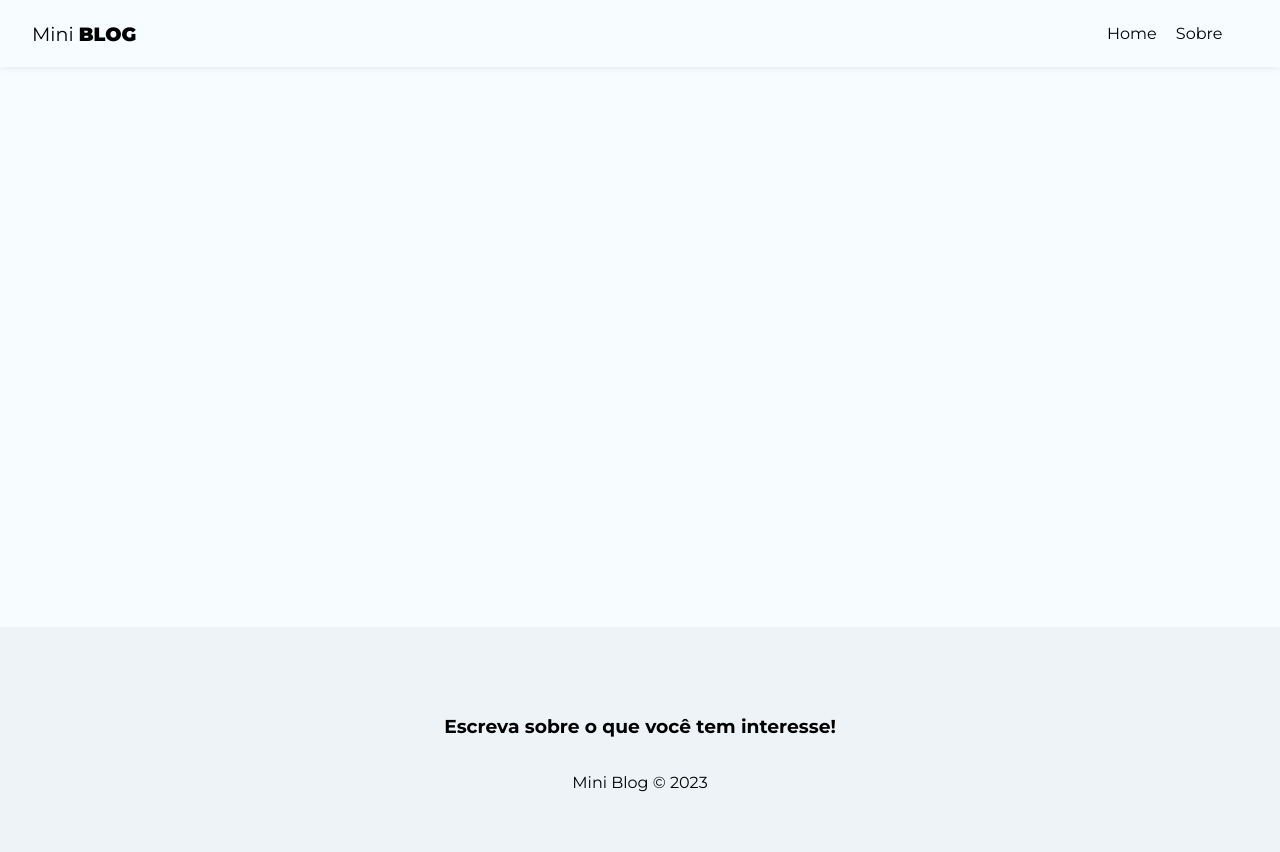
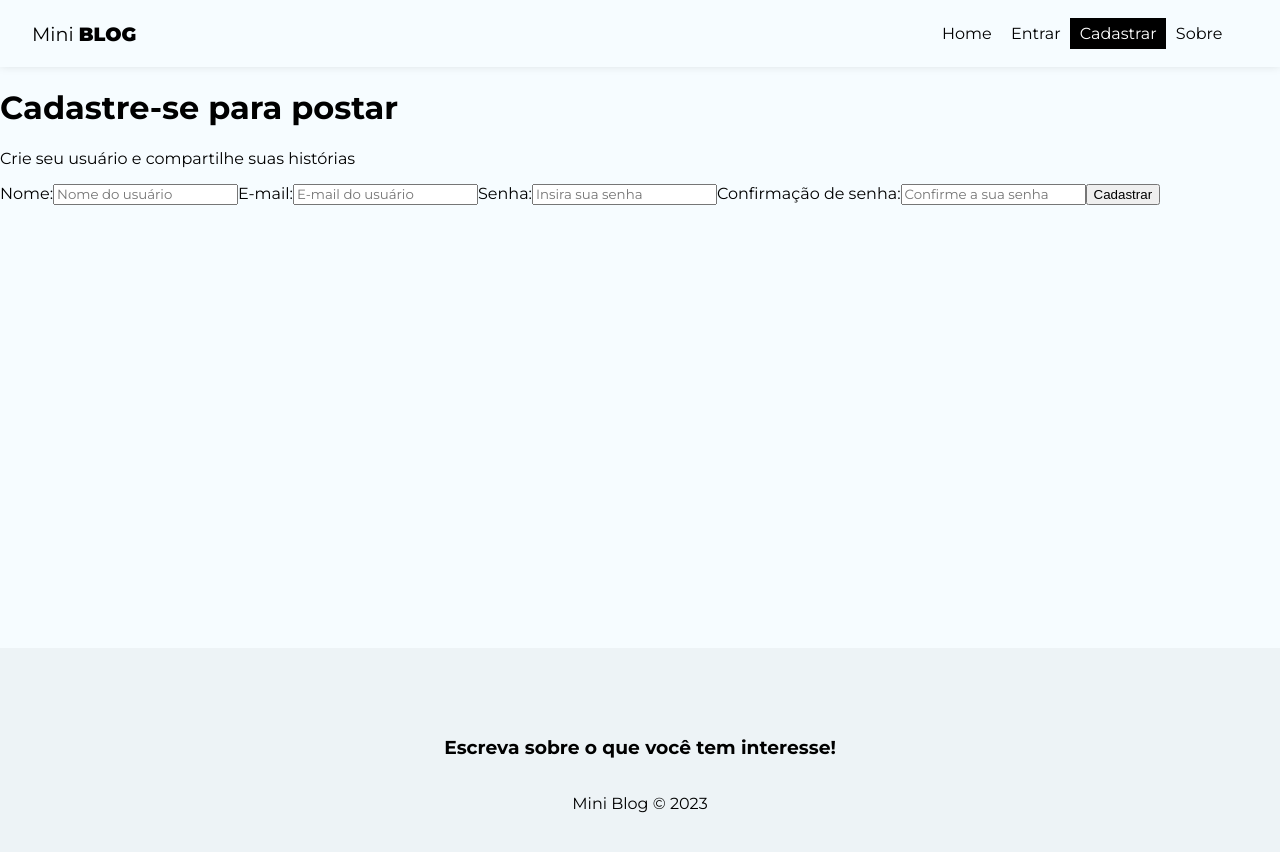
Before and after one commit to joaogui20/mini-blog, a React (Create React App) app: page /register in a window 1280 px wide. Shown: the top 852 px of the page. Built offline with nearby package versions, Linux system fonts and the light colour scheme.

Commit message:
Criando formulário de cadastro

```diff
--- a/src/App.js
+++ b/src/App.js
@@ -7,6 +7,8 @@
 import About from './pages/About/About';
 import Navbar from './components/Navbar';
 import Footer from './components/Footer';
+import Login from './pages/Login/Login';
+import Register from './pages/Register/Register';
 
 function App() {
   return (
@@ -17,6 +19,8 @@
           <Routes>
             <Route path='/' element={<Home />} />
             <Route path='/about' element={<About />} />
+            <Route path='/login' element={<Login />} />
+            <Route path='/register' element={<Register />} />
           </Routes>
         </div>
         <Footer />
--- a/src/components/Navbar.js
+++ b/src/components/Navbar.js
@@ -10,6 +10,8 @@
         </NavLink>
         <ul className={styles.links_list}>
             <li><NavLink to="/" className={({isActive}) => (isActive ? styles.active : "")}>Home</NavLink></li>
+            <li><NavLink to="/login" className={({isActive}) => (isActive ? styles.active : "")}>Entrar</NavLink></li>
+            <li><NavLink to="/register" className={({isActive}) => (isActive ? styles.active : "")}>Cadastrar</NavLink></li>
             <li><NavLink to="/about" className={({isActive}) => (isActive ? styles.active : "")}>Sobre</NavLink></li>
         </ul>
     </nav>
--- /dev/null
+++ b/src/pages/Login/Login.js
@@ -0,0 +1,11 @@
+import styles from "./Login.module.css"
+
+const Login = () => {
+  return (
+    <div>
+        <h2>Login</h2>
+    </div>
+  )
+}
+
+export default Login
--- /dev/null
+++ b/src/pages/Register/Register.js
@@ -0,0 +1,33 @@
+import styles from "./Register.module.css"
+
+import { useState, useEffect } from "react"
+
+const Register = () => {
+  return (
+    <div>
+        <h1>Cadastre-se para postar</h1>
+        <p>Crie seu usuário e compartilhe suas histórias</p>
+        <form>
+          <label>
+            <span>Nome:</span>
+            <input type="text" name="displayName" required placeholder="Nome do usuário" />
+          </label>
+          <label>
+            <span>E-mail:</span>
+            <input type="email" name="email" required placeholder="E-mail do usuário" />
+          </label>
+          <label>
+            <span>Senha:</span>
+            <input type="password" name="password" required placeholder="Insira sua senha" />
+          </label>
+          <label>
+            <span>Confirmação de senha:</span>
+            <input type="password" name="confirmPassword" required placeholder="Confirme a sua senha" />
+          </label>
+          <button className="btn">Cadastrar</button>
+        </form>
+    </div>
+  )
+}
+
+export default Register
--- /dev/null
+++ b/src/pages/Register/Register.module.css
@@ -0,0 +1,7 @@
+.register {
+    text-align: center;
+}
+
+.register p {
+    color: #aaa;
+}
```
Also changed, not shown: src/pages/Login/Login.module.css (added).
